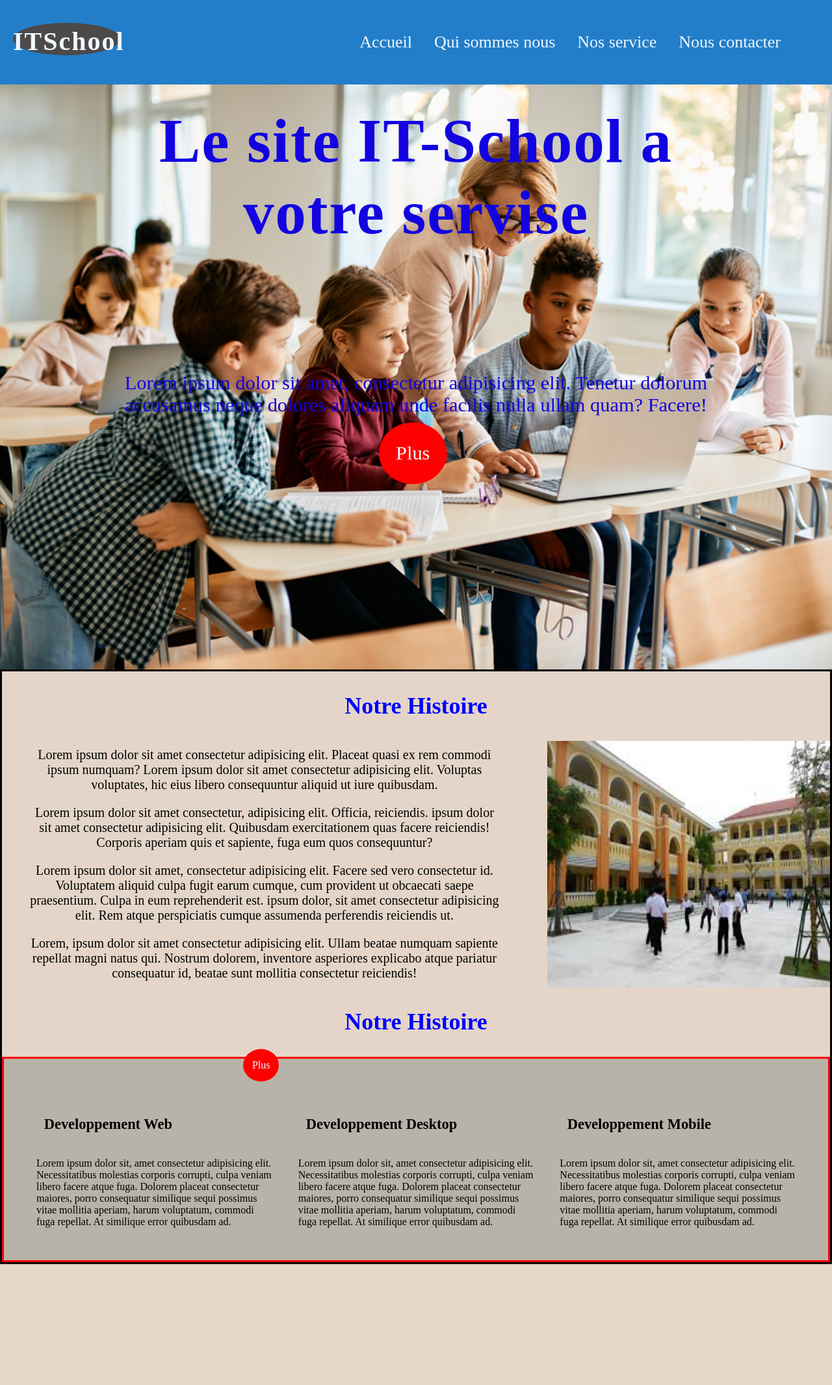
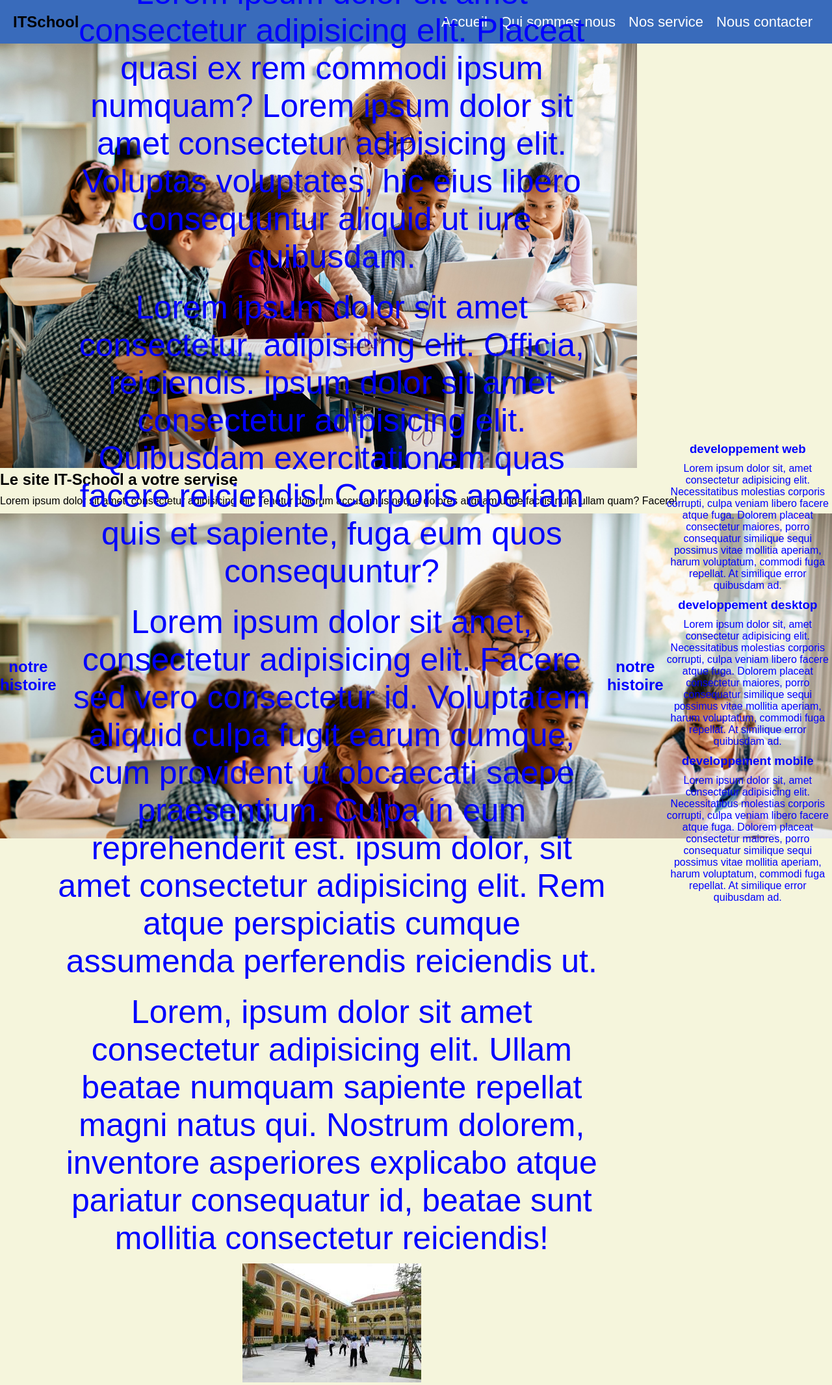
Before and after one commit to 9adi3/saiss, a PHP site: page /school.html in a window 1280 px wide; the page is wider, and only the part inside the window is pictured. Shown: that part at 65% size. Before the commit the page ends 1945 px from the top of that part, so only its background shows below. Run offline with PHP 8.4, Linux system fonts and the light colour scheme.

Commit message:
Update school.css

```diff
--- a/school.css
+++ b/school.css
@@ -1,56 +1,53 @@
-*{margin: 0;padding: 0;}
+* {  margin: 0;  padding: 0; box-sizing: border-box;}
 
-body{ width: 100%; }
+body { background: beige; font-family: Arial, sans-serif;}
 
-nav{background: #237ec9; display:flex;  justify-content:space-between ;
-    width: 100%;padding: 40px 0;color: aliceblue; }
-nav::before{content: ''; width: 165px; height: 50px;
-        background:#4c4949;
-        border-radius: 50%;
-        position: absolute;
-        transform: translate(20px,-10%);
-        z-index: 0;  }
+nav { height: 67px; background-color: #396bbb; display: flex;
+  align-items: center; padding: 0 20px;}
 
-nav h2{margin-left: 20px; letter-spacing: 2px;font-size: 40px;z-index: 1;}
-nav ul{ margin-right: 5%; }
-nav li{display: inline-flex;padding: 10px 15px;}
-nav li a{text-decoration: none;  color: aliceblue;font-size: 26px;}
-nav ul li:hover{transform: scale(1.2); background: #144aad;border-radius: 30px;}
+.t1 { font-size: 30px; background: #575555; border-radius: 50%;
+  padding: 10px; color: white;}
+
+nav ul { list-style: none; display: flex; margin-left: auto;}
+
+nav ul li { margin: 0 10px;}
+
+nav a { text-decoration: none; color: white; font-size: 22px;}
+
+.content { height: 500px; text-align: center; background-image: url('img/school1.jpg');
+         background-attachment: fixed; background-size: cover; color: blue;
+         display: flex; align-items: center;justify-content: center;}
+
+.c1 { padding: 150px 20px;}
+
+.tContent { font-size: 50px;}
+
+.p1 { margin: 25px 0; font-size: 22px;}
+
+.btn1, .btn2, .btn3 { border-radius: 50px; background: red; color: white;
+        padding: 10px 20px; border: none; cursor: pointer;}
+
+.t2 { font-size: 35px; color: blue; padding: 40px 10px;text-align: center;}
+
+.container { display: flex; flex-wrap: wrap; padding: 0 20px;}
+
+.c2 { width: 70%; min-height: 500px;}
+
+.secImg {  width: 30%;}
+
+#img1 { width: 100%; height: auto; min-height: 500px;}
+
+p { padding: 10px 0;}
 
 
-.head { position: relative; min-height: 900px; }
-.head .image { position: absolute;  width: 100%; height: 100%; z-index: 0; }
-.head .image img { width: 100%; height: 100%; object-fit: cover; }
-.head .text { position: relative; z-index: 1; color: rgb(18, 3, 224);
-                 max-width: 500px; margin: auto;text-align: center; transform: scale(1.9); }
-.head h2{padding: 100px 0; letter-spacing: 1px; font-size: 50px;height: 100%;  }
+.d { float: left; width: 33%; min-height: 150px; background-color: grey;
+  padding: 20px; box-sizing: border-box; transition: background 0.3s, border 0.3s;}
 
-.head .text .plus::before{content: 'Plus'; width: 55px; height: 50px;
-        background:red;        ;
-        border-radius: 50%;
-        color: aliceblue;
-        display: flex;
-        align-items: center;
-        justify-content: center;
-        position: absolute;
-        transform: translate(400%,10%);  }
+.d:hover { background: whitesmoke; border: 1px solid #575555;}
 
-.content{ position: relative ; background: #e4d5c8 ;border: solid 3px black; }
-.titre{text-align:center ;text-transform: capitalize; color:blue;padding: 40px 0;transform: scale(1.5); }
-.content .histoire {display:flex; justify-content:space-between ; margin-left: 30px; height:100%;}
-.content .histoire .tContent p{ width: 90%;font-size: 20px; padding: 10px;text-align: center;}
-.content .histoire img{min-width: 35%;}
-.content .histoire .tContent .plus::before{content: 'Plus'; width: 55px; height: 50px;
-        background:red;        ;
-        border-radius: 50%;
-        color: aliceblue;
-        display: flex;
-        align-items: center;
-        justify-content: center;
-        position: absolute;
-        left: 30%;
-        top: 65%;
-        transform: translate(-20%, -20%); }
-.content .service{ background: #b8b3a9 ;border: solid 3px red; display: inline-flex; padding: 30px;}
-.content .service .ds{padding: 20px; }
-.content .service .ds h3{padding: 40px; text-transform: capitalize;transform: scale(1.2);}
+.form1 { width: 40%; float: left; padding: 20px;}
+
+footer { background-color: blue; color: white; text-align: center; height: 60px;
+  display: flex; align-items: self-end; justify-content:right;}
+
+input{width: 50%;height: 25px;margin: 0 0 2% 0;}
```
